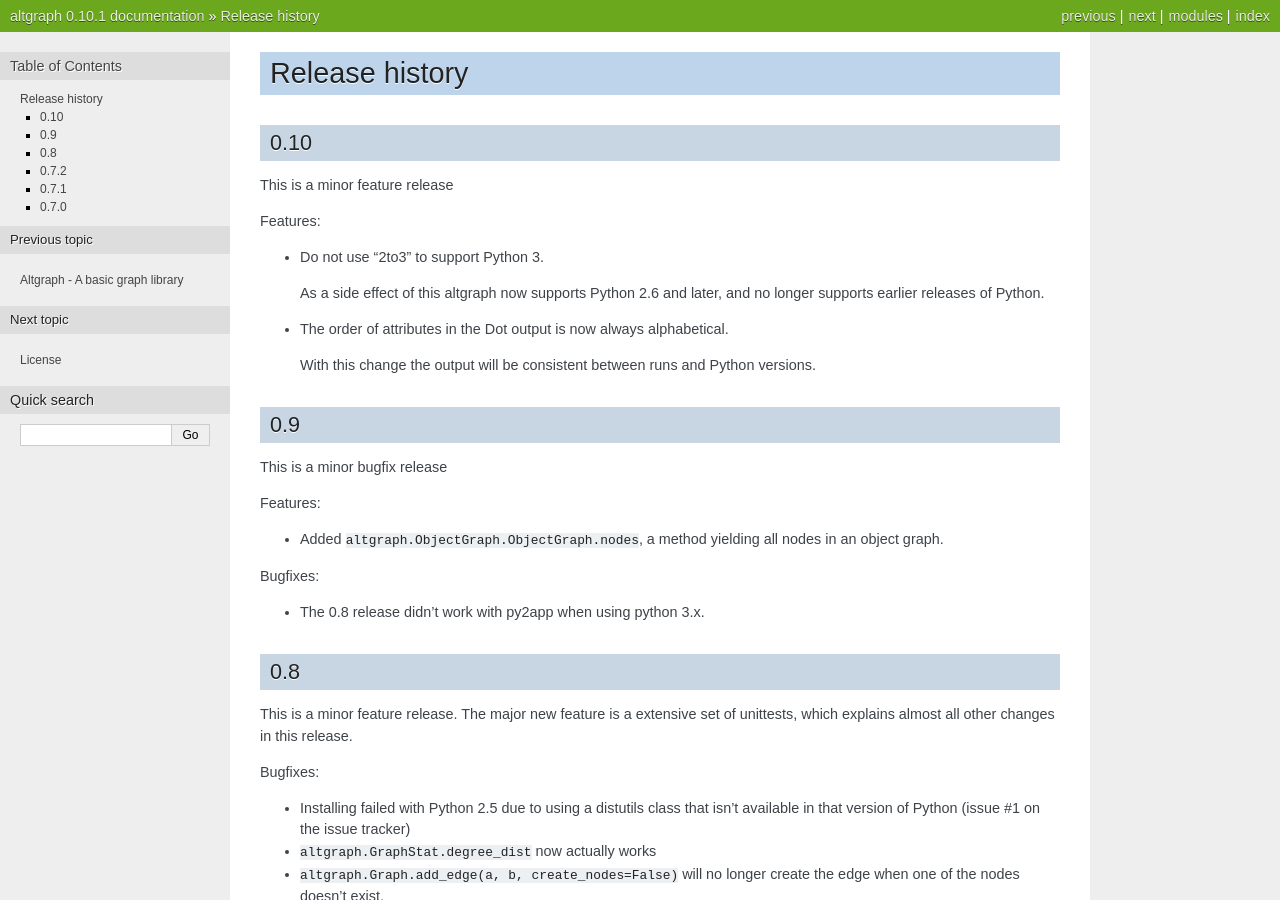
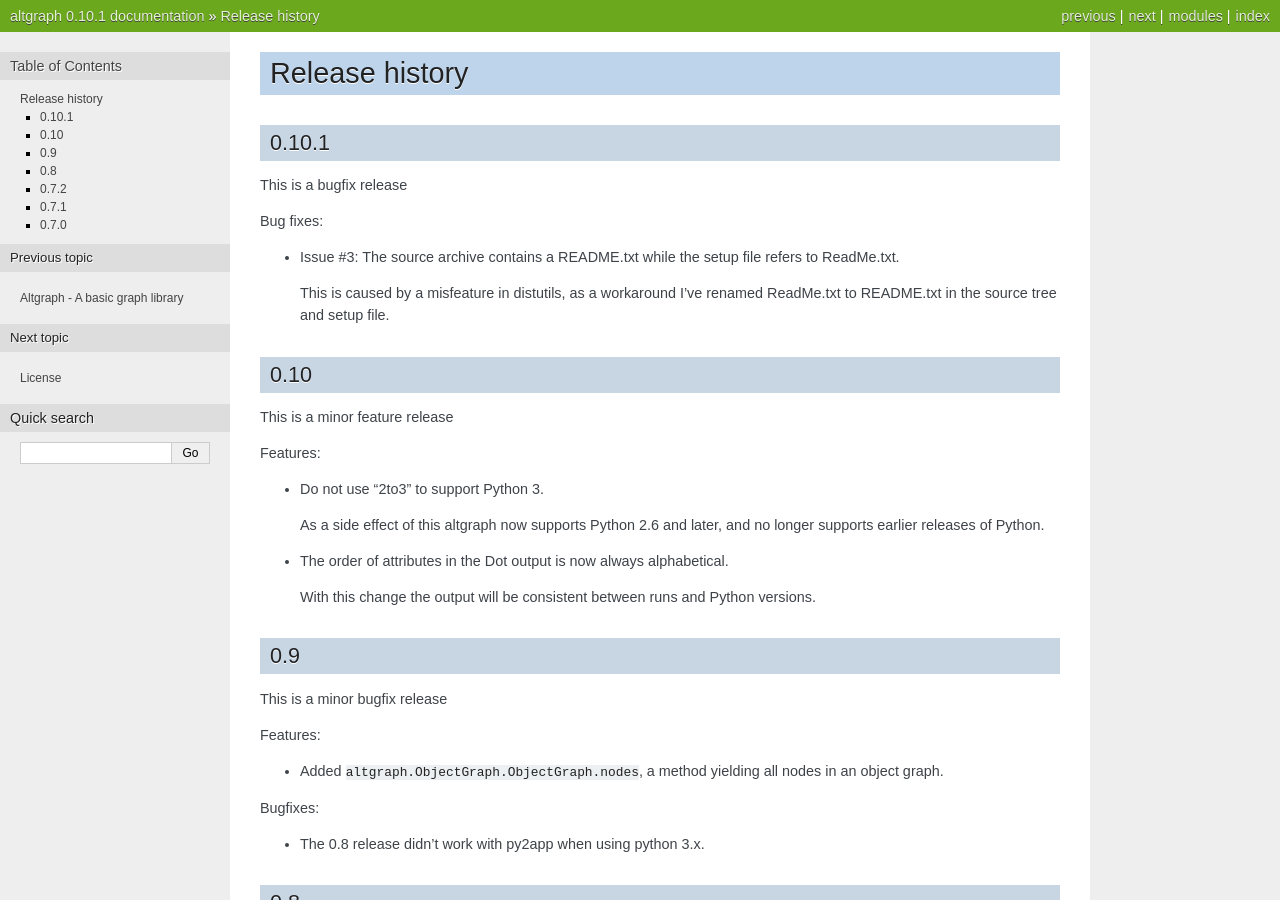
Before and after one commit to ronaldoussoren/altgraph, a Sphinx documentation site: the page built from doc/changelog.rst, in a window 1280 px wide and 900 px high. Built offline with Sphinx 7.4.7, drawn with Linux system fonts in a browser that asks for light colours.

Commit message:
Fix for issue #3

```diff
--- a/doc/changelog.rst
+++ b/doc/changelog.rst
@@ -1,5 +1,20 @@
 Release history
 ===============
+
+0.10.1
+------
+
+This is a bugfix release
+
+Bug fixes:
+
+- Issue #3: The source archive contains a README.txt
+  while the setup file refers to ReadMe.txt.
+
+  This is caused by a misfeature in distutils, as a
+  workaround I've renamed ReadMe.txt to README.txt
+  in the source tree and setup file.
+
 
 0.10
 -----
--- a/setup.cfg
+++ b/setup.cfg
@@ -5,7 +5,7 @@ distribute-version = 0.6.29
 name = altgraph
 version = 0.10.1
 description = Python graph (network) package
-long_description_file = ReadMe.txt doc/changelog.rst
+long_description_file = README.txt doc/changelog.rst
 maintainer = Ronald Oussoren
 maintainer_email = ronaldoussoren@mac.com
 url = http://packages.python.org/altgraph
```
Also changed, not shown: README.txt (renamed from ReadMe.txt), 1 other file.
